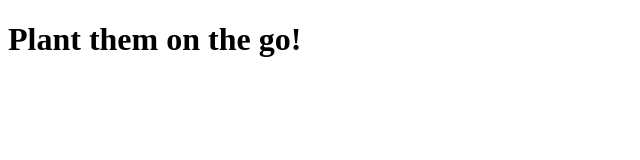
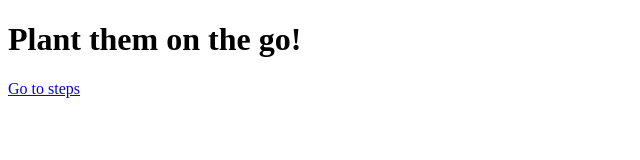
Before and after one commit to KNdud3/Plant-em-and-go, a website: page app/static/index.html in a window 1280 px wide. Shown: the full height of the page, 0-640 px from the left. Drawn offline with Linux system fonts and the light colour scheme.

Commit message:
Steps link

```diff
--- a/app/static/index.html
+++ b/app/static/index.html
@@ -16,6 +16,7 @@
 <a href="#contact" onclick="loadPage('contact')">Contact</a> -->
 
 <h1>Plant them on the go!</h1>
+<a href="./templates/Steps.html">Go to steps</a>
 
 
 
```
